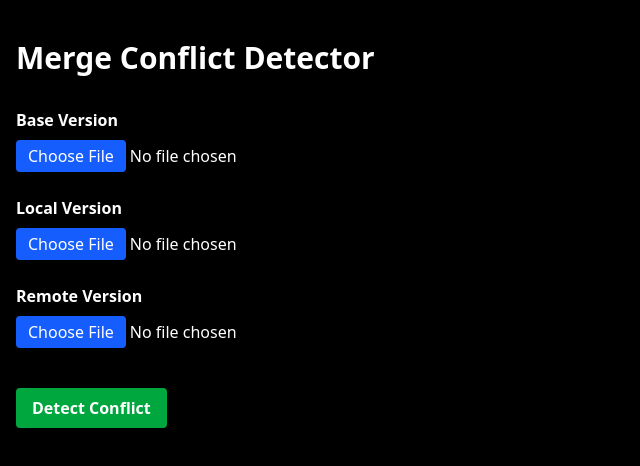
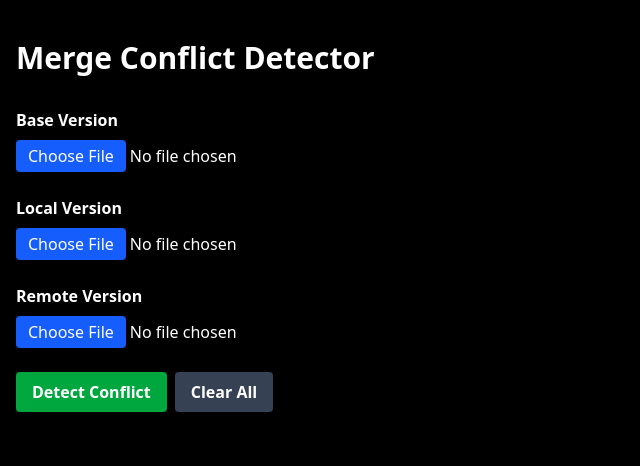
Before and after one commit to Salomo309/MCR-FE, a React (Vite) app: page / in a window 1280 px wide. Shown: the top 466 px of the page, without its empty margins (0-640 px from the left). Built offline with nearby package versions, Linux system fonts and the light colour scheme.

Commit message:
feat: clear input

```diff
--- a/src/App.tsx
+++ b/src/App.tsx
@@ -19,7 +19,6 @@ function App() {
     const remoteLines = remote.split('\n');
 
     const result = diff3Merge(localLines, baseLines, remoteLines);
-
     const merged: string[] = [];
 
     result.forEach((part: MergeRegion<string>) => {
@@ -49,6 +48,15 @@ function App() {
     setResolvedContent(resolved);
   };
 
+  const clearInputs = () => {
+    setBase('');
+    setLocal('');
+    setRemote('');
+    setConflictContent([]);
+    setResolvedContent([]);
+    setHasConflict(false);
+  };
+
   return (
     <div className="min-h-screen bg-black text-white flex items-start py-10 px-4">
       <div className="w-1/2 max-w-md pr-8">
@@ -56,12 +64,20 @@ function App() {
         <FileInput label="Base Version" onFileChange={setBase} />
         <FileInput label="Local Version" onFileChange={setLocal} />
         <FileInput label="Remote Version" onFileChange={setRemote} />
-        <button
-          onClick={detectConflict}
-          className="bg-green-600 hover:bg-green-700 text-white font-bold py-2 px-4 rounded mt-4"
-        >
-          Detect Conflict
-        </button>
+        <div className="flex gap-2 mt-4">
+          <button
+            onClick={detectConflict}
+            className="bg-green-600 hover:bg-green-700 text-white font-bold py-2 px-4 rounded"
+          >
+            Detect Conflict
+          </button>
+          <button
+            onClick={clearInputs}
+            className="bg-gray-700 hover:bg-gray-800 text-white font-bold py-2 px-4 rounded"
+          >
+            Clear All
+          </button>
+        </div>
       </div>
 
       <div className="w-1/2">
```
